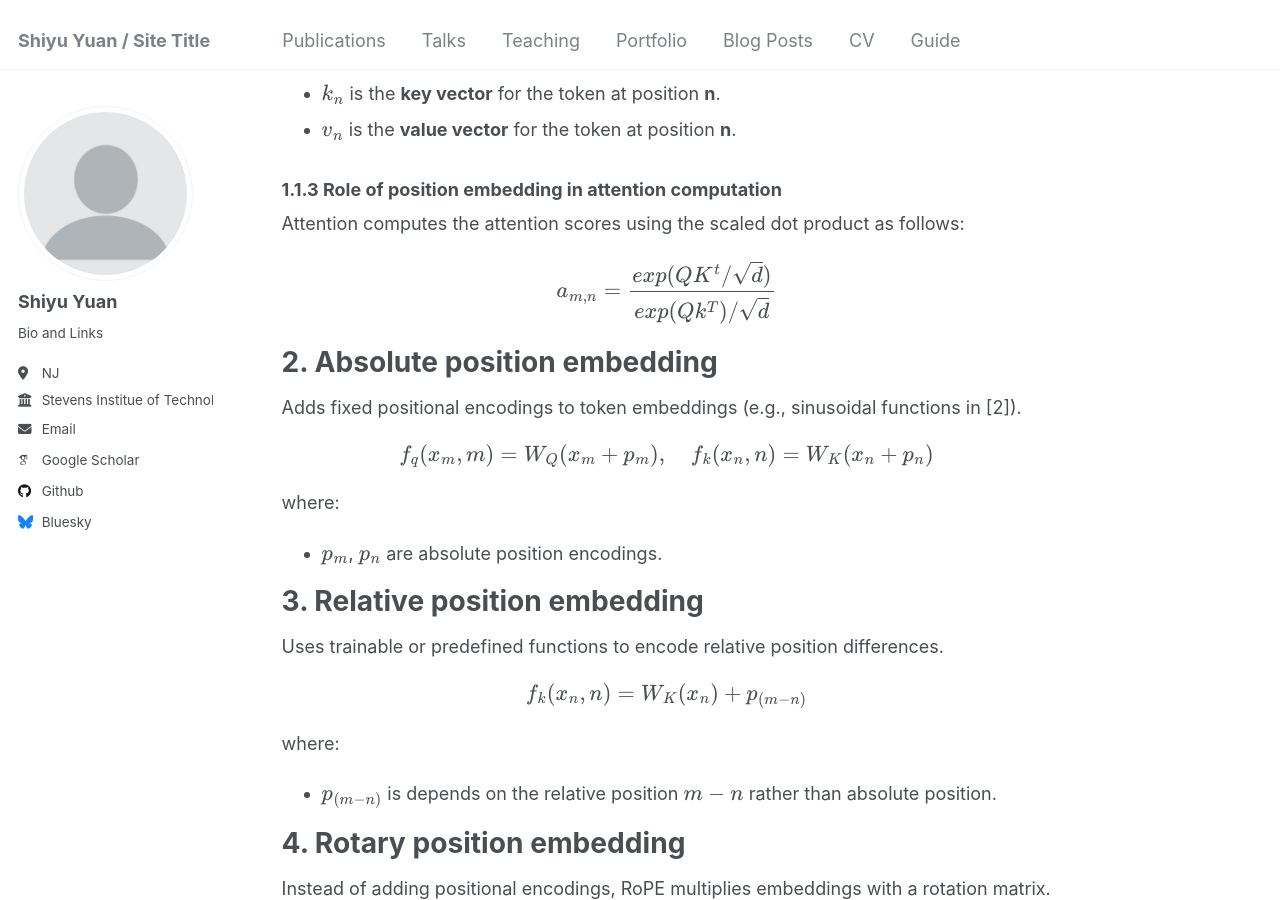
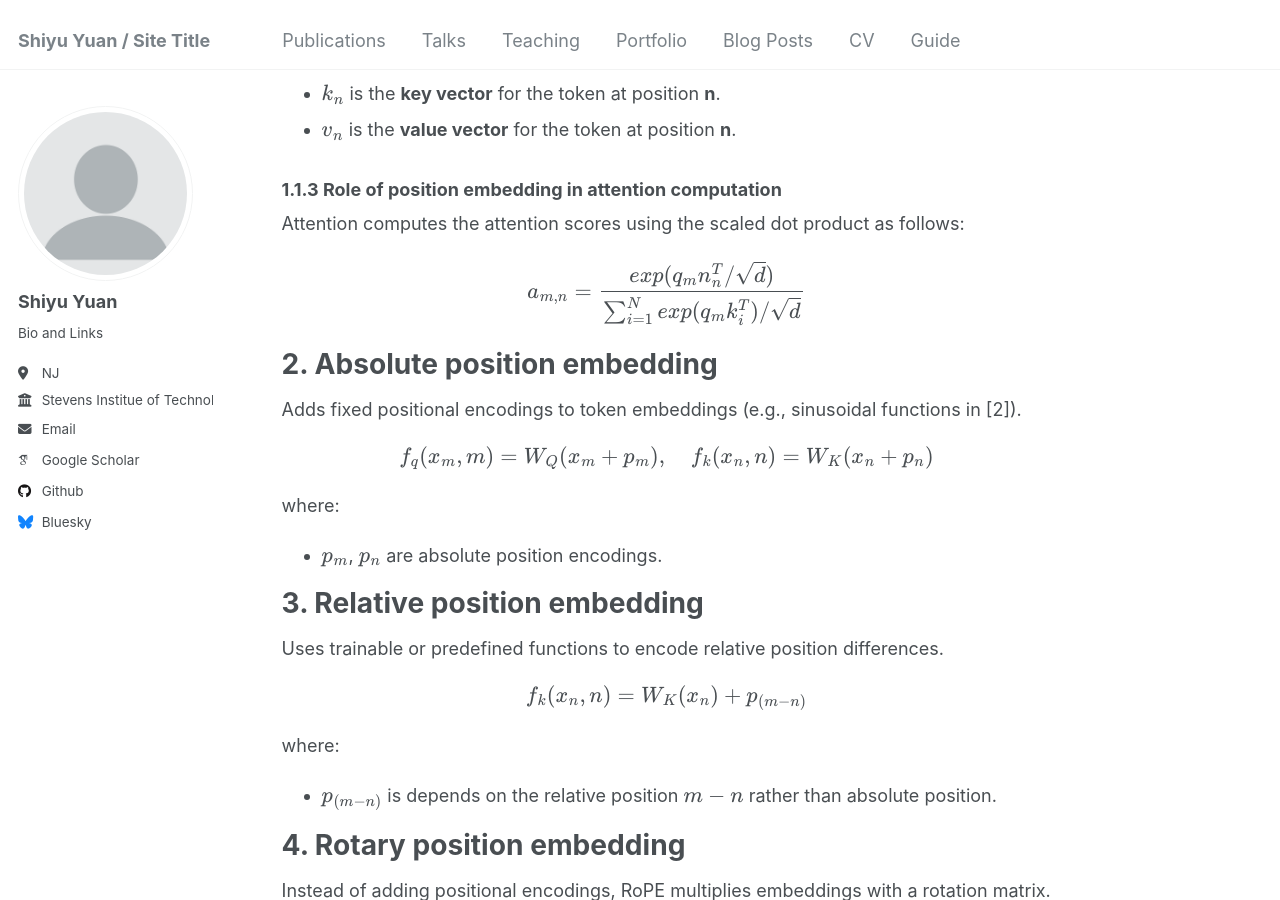
Before and after one commit to syyuan2021/syy2025, a Jekyll site: the page built from _posts/2025-01-31-blog-post-2.md, in a window 1280 px wide and 900 px high, scrolled down 1163 px. Built offline with Jekyll 4.4.1, drawn with Linux system fonts in a browser that asks for light colours; some web fonts are replaced.

Commit message:
Update 2025-01-31-blog-post-2.md

```diff
--- a/_posts/2025-01-31-blog-post-2.md
+++ b/_posts/2025-01-31-blog-post-2.md
@@ -42,7 +42,7 @@ where:
 Attention computes the attention scores using the scaled dot product as follows:
 
 $$
-a_{m, n} = \frac{exp(QK^{t}/ \sqrt{d})}{exp(Qk^{T})/ \sqrt{d}}
+a_{m, n} = \frac{exp(q_{m}n_{n}^{T}/ \sqrt{d})}{\sum_{i=1}^{N}{exp(q_{m}k_{i}^{T})/ \sqrt{d}}}
 $$
 
 
```
